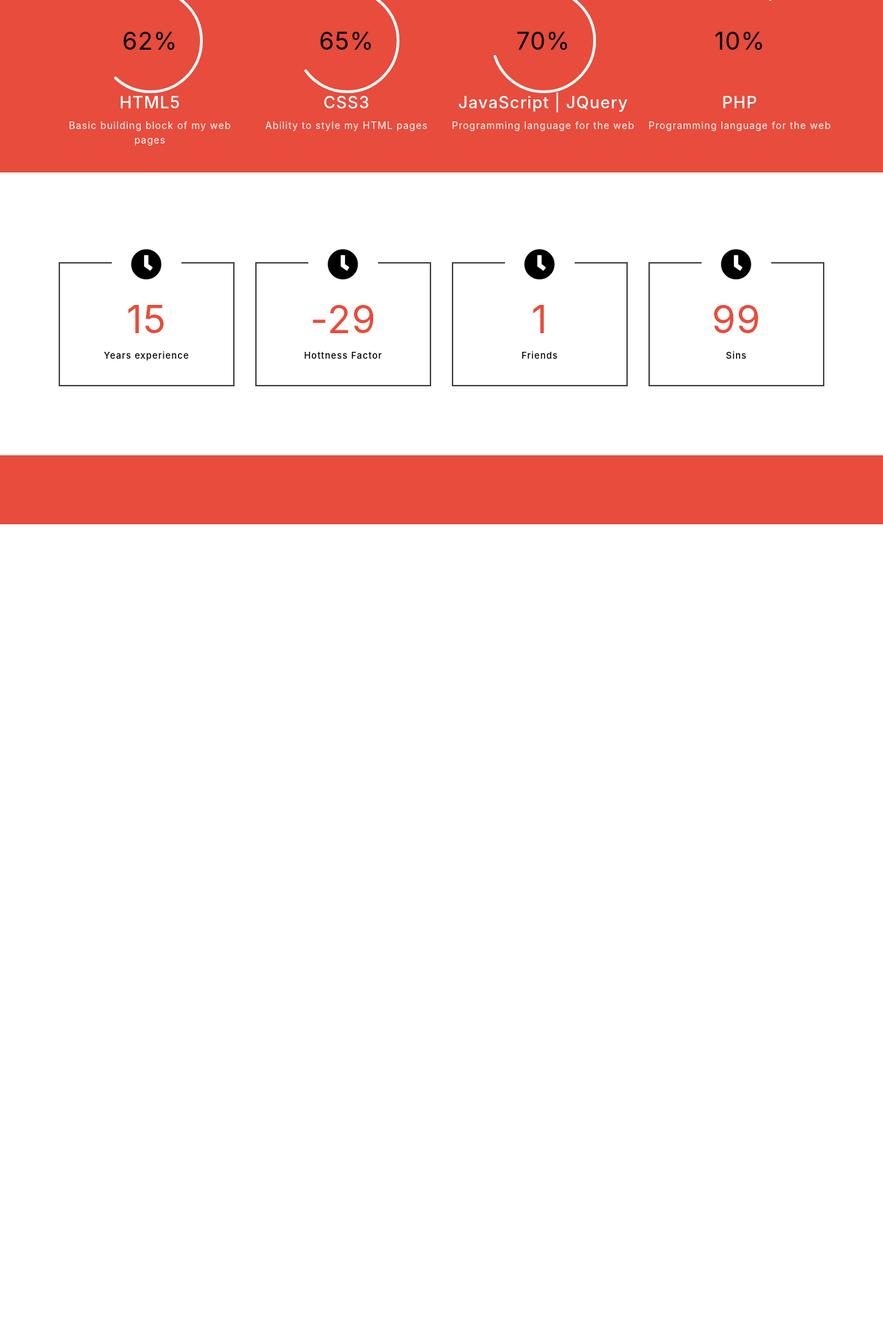
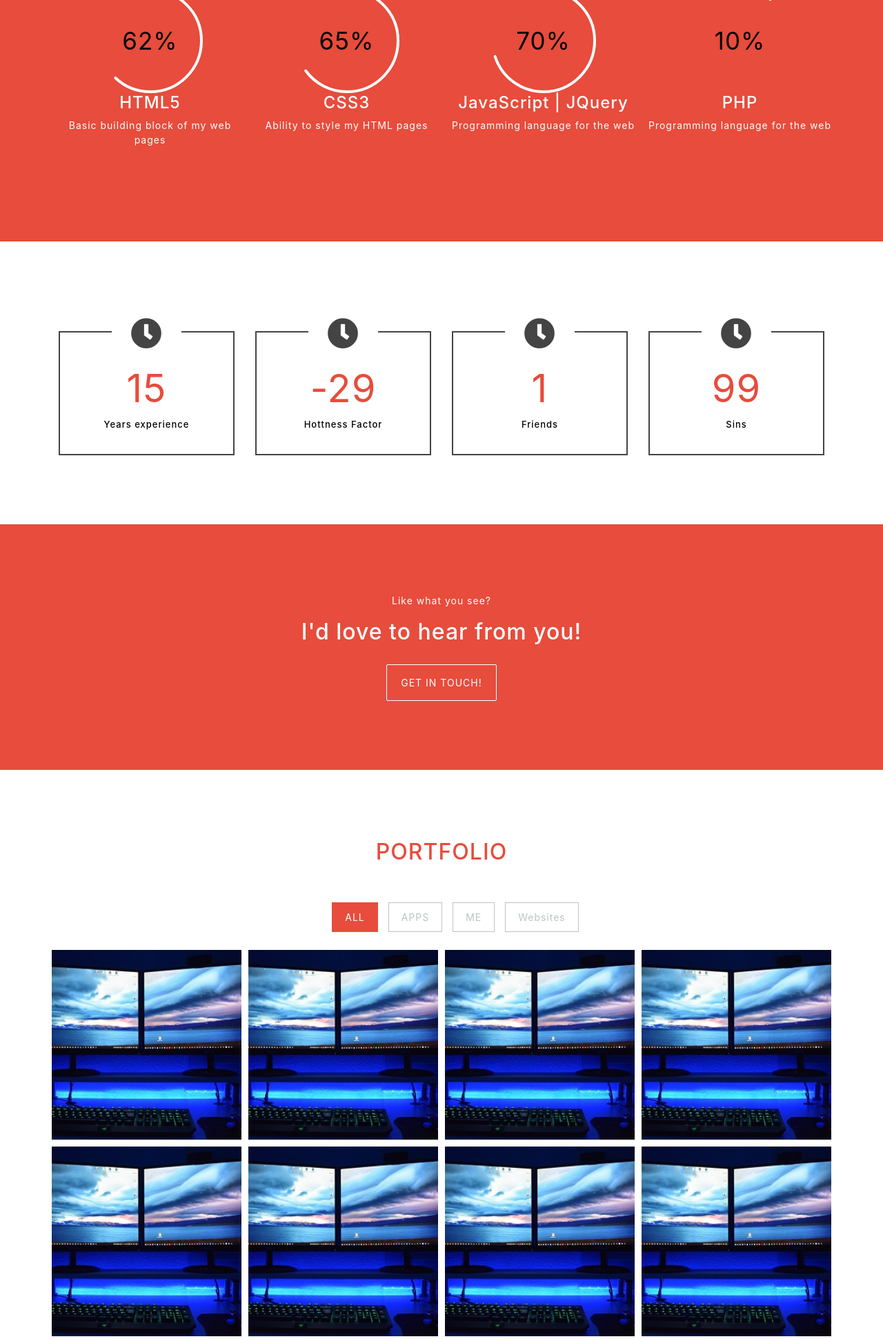
Before and after one commit to RyanOliverSotto/Portfolio, a PHP site: page / in a window 1280 px wide. Shown: the part 1498-3439 px from the top of the page at 69% size. Before the commit the page ends 2258 px from the top, so only its background shows below. Run offline with PHP 8.4, Linux system fonts and the light colour scheme; some libraries are stand-ins or nearby versions.

Commit message:
Added multiple placeholders for sections

```diff
--- a/css/style.css
+++ b/css/style.css
@@ -68,7 +68,8 @@
 
 }
 
-.skillsSection{
+.skillsSection,
+.contactSection{
     background-color: #e74c3c;
     color: #fff;
 }
@@ -78,8 +79,9 @@
     margin-left: 10px;
 }
 
-.statsSection{
+.statsSection, .portfolioSection{
     background-color: white;
+    color:  #e74c3c;
 }
 
 .chart{
@@ -104,10 +106,6 @@
 }
 .chart .percent:after{
     content: '%'
-}
-
-.fa{
-    color: black;
 }
 
 .squareItem{
@@ -163,3 +161,162 @@
     margin-left: -20%;
     color: #444;
 }
+.contactButton {
+    color: #fff;
+    display: inline-block;
+    padding: 15px 20px;
+    margin-top: 20px;
+    border: 1px solid #fff;
+    border-radius: 2px;
+
+}
+
+.contactButton:hover{
+    text-decoration: none;
+    color: #e74c3c;
+    background-color: #fff;
+}
+
+.filter a{
+    color: #bdc3c7;
+    border: 1px solid #bdc3c7;
+    padding: 10px 18px;
+    display: block;
+}
+.filter li{
+    display: inline-block;
+    padding: 5px;
+}
+
+.filter .current{
+    background-color:#e74c3c;
+    border-color: #e74c3c;
+    color: #fff;
+}
+
+.filter{
+    text-align: center;
+    width: 100%;
+}
+
+.section .heading{
+    text-align: center;
+    padding-bottom: 40px;
+    width: 100%;
+}
+
+.items li{
+    display: inline-block;
+    padding: 5px;
+
+}
+.itemsContainer{
+    width: 100%;
+}
+
+.items li img{
+    width: 100%;
+    -webkit-transition: all 0.2s linear, 1s;
+    -moz-transition: all 0.2s linear, 1s;
+    -o-transition: all 0.2s linear, 1s;
+    -ms-transition: all 0.2s linear, 1s;
+    transition: all 0.2s linear, 1s;
+}
+
+.items .item{
+    position: relative;
+    display: block;
+    overflow: hidden;
+}
+
+.items .icons{
+    position: absolute;
+    width: 90px;
+    height: 40px;
+    left: 50%;
+    top: 50%;
+    margin: -20px auto 0 -47px;
+    text-align: center;
+    z-index: 3;
+}
+
+.items .icons i{
+    color: #fff;
+    font-size: 20px;
+    margin-top: 9px;
+}
+
+.items a{
+    width: 40px;
+    height: 40px;
+    background-color: #e74c3c;
+    position: relative;
+    display: inline-block;
+
+    -webkit-transition: all 0.2s linear, 0.2s;
+    -moz-transition: all 0.2s linear, 0.2s;
+    -o-transition: all 0.2s linear, 0.2s;
+    -ms-transition: all 0.2s linear, 0.2s;
+    transition: all 0.2s linear, 0.2s;
+}
+
+.items .imageOverlay{
+    width: 100%;
+    height: 100%;
+    background-color: rgba(0, 0, 0, 0.5);
+    position: absolute;
+    left: 0px;
+    top: 0px;
+    opacity: 0;
+
+    -webkit-transition: all 0.2s linear, 1s;
+    -moz-transition: all 0.2s linear, 1s;
+    -o-transition: all 0.2s linear, 1s;
+    -ms-transition: all 0.2s linear, 1s;
+    transition: all 0.2s linear, 1s;
+}
+
+.items .item:hover .imageOverlay{
+    opacity: 1;
+}
+
+.items .openButton {
+    float:left;
+    left: -200px;
+}
+
+.items .projectLink {
+    float:right;
+    right: -200px;
+}
+
+.items .item:hover .openButton {
+    left: 0px;
+}
+
+.items .item:hover .projectLink {
+    right: 0px;
+}
+
+.items .item:hover img{
+
+    -webkit-transform: scale(1.05, 1.05);
+    -moz-transform: scale(1.05, 1.05);
+    -o-transform: scale(1.05, 1.05);
+    -ms-transform: scale(1.05, 1.05);
+    transform: scale(1.05, 1.05);
+}
+
+.items{
+    padding: 0;
+}
+
+.copyrightSection{
+    background-color: #000;
+    color: #fff;
+    padding: 30px 5px;
+}
+
+.copyrightSection p{
+    margin: 0px;
+}
--- a/index.html
+++ b/index.html
@@ -14,6 +14,7 @@
         crossorigin="anonymous">
     <script src="https://ajax.googleapis.com/ajax/libs/jquery/3.3.1/jquery.min.js"></script>
     <link rel="stylesheet" href="https://use.fontawesome.com/releases/v5.0.13/css/all.css" integrity="sha384-DNOHZ68U8hZfKXOrtjWvjxusGo9WQnrNx2sqG0tfsghAvtVlRW3tvkXWZh58N9jp" crossorigin="anonymous">
+    <link rel="stylesheet" href="https://cdnjs.cloudflare.com/ajax/libs/fancybox/3.3.5/jquery.fancybox.min.css"/>
     <link rel="stylesheet" type="text/css" href="css/style.css">
 </head>
 
@@ -113,6 +114,7 @@
                 </div>
         </div>
     </div>
+    </div>
 
     <div id="stats" class="statsSection section">
         <div class="container">
@@ -182,6 +184,250 @@
         </div>
     </div>
 
+    <div id="contact" class="contactSection section">
+        <div class="col-md-12 text-center">
+            <p class="subHeading">Like what you see?</p>
+            <h2>I'd love to hear from you!</h2>
+            <a href="mailTo:RyanOSotto@Outlook.com" class="contactButton">GET IN TOUCH!</a>
+        </div>
+    </div>
+
+    <div id="portfolio" class="portfolioSection section">
+        <div class="container">
+        <div class="row">
+            <div class="heading">
+                <h2>PORTFOLIO</h2>
+            </div>
+            <div class="filter">
+                <ul id="filters">
+                    <li><a href="#" data-filter="*" class="current">ALL</a></li>
+                    <li><a href="#" data-filter=".apps">APPS</a></li>
+                    <li><a href="#" data-filter=".me">ME</a></li>
+                    <li><a href="#" data-filter=".websites">Websites</a></li>
+                </ul>
+            </div>
+            <div class="itemsContainer">
+                <ul class="items">
+                    <li class="apps col-xs-6 col-sm-4 col-md-3 col-lg-3">
+
+                        <div class="item">
+                            <img src="images/portfolio/thumbnails/imgthumb01.jpg" />
+
+                            <div class="icons">
+                            <a href="images/portfolio/imgfull01.jpeg" tile="View Image" class="openButton" data-fancybox data-caption="This is an image">
+                                <i class="fa fa-search"></i>
+                            </a>
+
+                            <a href="" target="_blank" class="projectLink">
+                                <i class="fa fa-link"></i>
+                            </a>
+                            </div>
+                            <div class="imageOverlay"></div>
+                        </div>
+                    </li>
+                    <li class="apps col-xs-6 col-sm-4 col-md-3 col-lg-3">
+
+                        <div class="item">
+                            <img src="images/portfolio/thumbnails/imgthumb01.jpg" />
+
+                            <div class="icons">
+                            <a href="images/portfolio/imgfull01.jpeg" tile="View Image" class="openButton" data-fancybox data-caption="This is an image">
+                                <i class="fa fa-search"></i>
+                            </a>
+
+                            <a href="" target="_blank" class="projectLink">
+                                <i class="fa fa-link"></i>
+                            </a>
+                            </div>
+                            <div class="imageOverlay"></div>
+                        </div>
+                    </li>
+                    <li class="apps col-xs-6 col-sm-4 col-md-3 col-lg-3">
+
+                        <div class="item">
+                            <img src="images/portfolio/thumbnails/imgthumb01.jpg" />
+
+                            <div class="icons">
+                            <a href="images/portfolio/imgfull01.jpeg" tile="View Image" class="openButton" data-fancybox data-caption="This is an image">
+                                <i class="fa fa-search"></i>
+                            </a>
+
+                            <a href="" target="_blank" class="projectLink">
+                                <i class="fa fa-link"></i>
+                            </a>
+                            </div>
+                            <div class="imageOverlay"></div>
+                        </div>
+                    </li>
+                    <li class="apps col-xs-6 col-sm-4 col-md-3 col-lg-3">
+
+                        <div class="item">
+                            <img src="images/portfolio/thumbnails/imgthumb01.jpg" />
+
+                            <div class="icons">
+                            <a href="images/portfolio/imgfull01.jpeg" tile="View Image" class="openButton" data-fancybox data-caption="This is an image">
+                                <i class="fa fa-search"></i>
+                            </a>
+
+                            <a href="" target="_blank" class="projectLink">
+                                <i class="fa fa-link"></i>
+                            </a>
+                            </div>
+                            <div class="imageOverlay"></div>
+                        </div>
+                    </li>
+                    <li class="me col-xs-6 col-sm-4 col-md-3 col-lg-3">
+
+                        <div class="item">
+                            <img src="images/portfolio/thumbnails/imgthumb01.jpg" />
+
+                            <div class="icons">
+                            <a href="images/portfolio/imgfull01.jpeg" tile="View Image" class="openButton" data-fancybox data-caption="This is an image">
+                                <i class="fa fa-search"></i>
+                            </a>
+
+                            <a href="" target="_blank" class="projectLink">
+                                <i class="fa fa-link"></i>
+                            </a>
+                            </div>
+                            <div class="imageOverlay"></div>
+                        </div>
+                    </li>
+                    <li class="websites col-xs-6 col-sm-4 col-md-3 col-lg-3">
+
+                        <div class="item">
+                            <img src="images/portfolio/thumbnails/imgthumb01.jpg" />
+
+                            <div class="icons">
+                            <a href="images/portfolio/imgfull01.jpeg" tile="View Image" class="openButton" data-fancybox data-caption="This is an image">
+                                <i class="fa fa-search"></i>
+                            </a>
+
+                            <a href="" target="_blank" class="projectLink">
+                                <i class="fa fa-link"></i>
+                            </a>
+                            </div>
+                            <div class="imageOverlay"></div>
+                        </div>
+                    </li>
+                    <li class="me col-xs-6 col-sm-4 col-md-3 col-lg-3">
+
+                        <div class="item">
+                            <img src="images/portfolio/thumbnails/imgthumb01.jpg" />
+
+                            <div class="icons">
+                            <a href="images/portfolio/imgfull01.jpeg" tile="View Image" class="openButton" data-fancybox data-caption="This is an image">
+                                <i class="fa fa-search"></i>
+                            </a>
+
+                            <a href="" target="_blank" class="projectLink">
+                                <i class="fa fa-link"></i>
+                            </a>
+                            </div>
+                            <div class="imageOverlay"></div>
+                        </div>
+                    </li>
+                    <li class="websites col-xs-6 col-sm-4 col-md-3 col-lg-3">
+
+                        <div class="item">
+                            <img src="images/portfolio/thumbnails/imgthumb01.jpg" />
+
+                            <div class="icons">
+                            <a href="images/portfolio/imgfull01.jpeg" tile="View Image" class="openButton" data-fancybox data-caption="This is an image">
+                                <i class="fa fa-search"></i>
+                            </a>
+
+                            <a href="" target="_blank" class="projectLink">
+                                <i class="fa fa-link"></i>
+                            </a>
+                            </div>
+                            <div class="imageOverlay"></div>
+                        </div>
+                    </li>
+                    <li class="websites col-xs-6 col-sm-4 col-md-3 col-lg-3">
+
+                        <div class="item">
+                            <img src="images/portfolio/thumbnails/imgthumb01.jpg" />
+
+                            <div class="icons">
+                            <a href="images/portfolio/imgfull01.jpeg" tile="View Image" class="openButton" data-fancybox data-caption="This is an image">
+                                <i class="fa fa-search"></i>
+                            </a>
+
+                            <a href="" target="_blank" class="projectLink">
+                                <i class="fa fa-link"></i>
+                            </a>
+                            </div>
+                            <div class="imageOverlay"></div>
+                        </div>
+                    </li>
+                    <li class="websites col-xs-6 col-sm-4 col-md-3 col-lg-3">
+
+                        <div class="item">
+                            <img src="images/portfolio/thumbnails/imgthumb01.jpg" />
+
+                            <div class="icons">
+                            <a href="images/portfolio/imgfull01.jpeg" tile="View Image" class="openButton" data-fancybox data-caption="This is an image">
+                                <i class="fa fa-search"></i>
+                            </a>
+
+                            <a href="" target="_blank" class="projectLink">
+                                <i class="fa fa-link"></i>
+                            </a>
+                            </div>
+                            <div class="imageOverlay"></div>
+                        </div>
+                    </li>
+                    <li class="websites col-xs-6 col-sm-4 col-md-3 col-lg-3">
+
+                        <div class="item">
+                            <img src="images/portfolio/thumbnails/imgthumb01.jpg" />
+
+                            <div class="icons">
+                            <a href="images/portfolio/imgfull01.jpeg" tile="View Image" class="openButton" data-fancybox data-caption="This is an image">
+                                <i class="fa fa-search"></i>
+                            </a>
+
+                            <a href="" target="_blank" class="projectLink">
+                                <i class="fa fa-link"></i>
+                            </a>
+                            </div>
+                            <div class="imageOverlay"></div>
+                        </div>
+                    </li>
+
+                    <li class="websites col-xs-6 col-sm-4 col-md-3 col-lg-3">
+
+                        <div class="item">
+                            <img src="images/portfolio/thumbnails/imgthumb01.jpg" />
+
+                            <div class="icons">
+                            <a href="images/portfolio/imgfull01.jpeg" tile="View Image" class="openButton" data-fancybox data-caption="This is an image">
+                                <i class="fa fa-search"></i>
+                            </a>
+
+                            <a href="" target="_blank" class="projectLink">
+                                <i class="fa fa-link"></i>
+                            </a>
+                            </div>
+                            <div class="imageOverlay"></div>
+                        </div>
+                    </li>
+                </ul>
+            </div>
+
+
+        </div>
+        </div>
+    </div>
+
+    <div class="copyrightSection">
+        <div class="col-md-12 text-center">
+            <p>&copy; Copyright Ryan Oliver Sotto 2018</p>
+        </div>
+    </div>
+
+
         <script src="js/jquery.superslides.min.js"></script>
         <script src="js/countUp.js"></script>
         <script src="js/countUp-jquery.js"></script>
@@ -192,6 +438,8 @@
             crossorigin="anonymous"></script>
         <script src="https://stackpath.bootstrapcdn.com/bootstrap/4.1.1/js/bootstrap.min.js" integrity="sha384-smHYKdLADwkXOn1EmN1qk/HfnUcbVRZyYmZ4qpPea6sjB/pTJ0euyQp0Mk8ck+5T"
             crossorigin="anonymous"></script>
+        <script type="text/javascript" src="https://unpkg.com/isotope-layout@3.0.6/dist/isotope.pkgd.min.js"></script>
+        <script src="https://cdnjs.cloudflare.com/ajax/libs/fancybox/3.3.5/jquery.fancybox.min.js"></script>
         <script src="js/script.js"></script>
 </body>
 
```
Also changed, not shown: js/script.js (+27 -8 lines), images/portfolio/imgfull01.jpeg (added), images/portfolio/thumbnails/imgthumb01.jpg (added), images/portfolio/thumbnails/thumb1.PNG (added), 2 other files.
